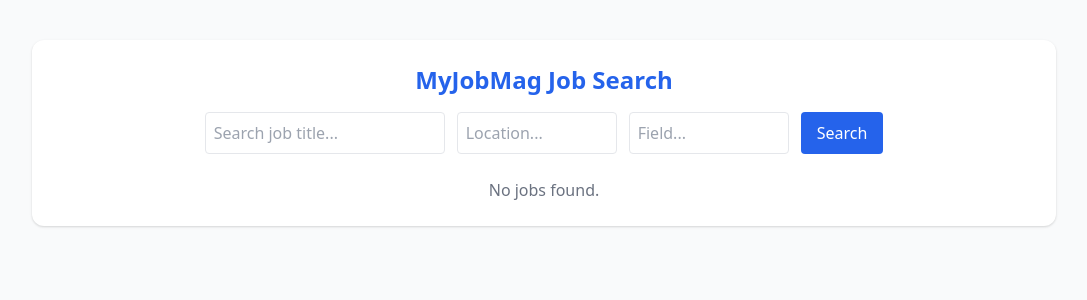
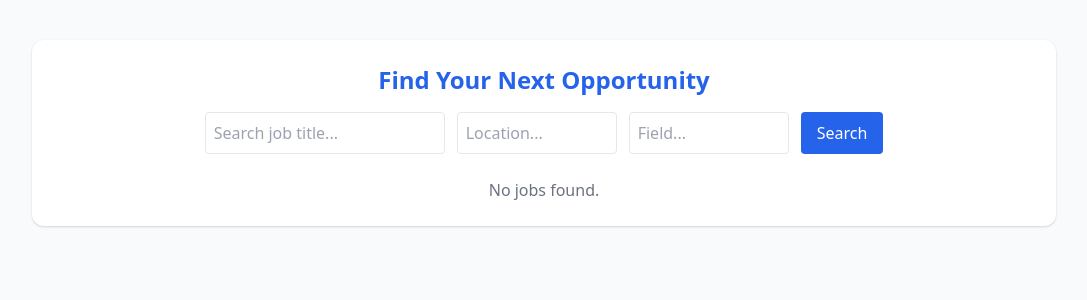
Before and after one commit to AntoinetteWangari1/WebScraping, a Flask app: template templates/index.html in a window 1280 px wide. Shown: the top 300 px of the page, without its empty margins (96-1183 px from the left). Run offline with Flask 3, Linux system fonts and the light colour scheme; the template is opened without the code that fills it, so the values that code supplies are empty.

Commit message:
second commit

```diff
--- a/templates/index.html
+++ b/templates/index.html
@@ -2,13 +2,13 @@
 <html lang="en">
 <head>
   <meta charset="UTF-8">
-  <title>Job Search | MyJobMag Scraper</title>
+  <title>Find Your Next Opportunity</title>
   <link href="https://cdn.jsdelivr.net/npm/tailwindcss@2.2.19/dist/tailwind.min.css" rel="stylesheet">
 </head>
 <body class="bg-gray-50 font-sans">
 
   <div class="max-w-5xl mx-auto mt-10 p-6 bg-white shadow rounded-xl">
-    <h1 class="text-2xl font-bold mb-4 text-center text-blue-600">MyJobMag Job Search</h1>
+    <h1 class="text-2xl font-bold mb-4 text-center text-blue-600">Find Your Next Opportunity</h1>
 
     <form method="POST" class="flex flex-wrap gap-3 mb-6 justify-center">
       <input type="text" name="query" placeholder="Search job title..." class="border p-2 rounded w-60">
```
